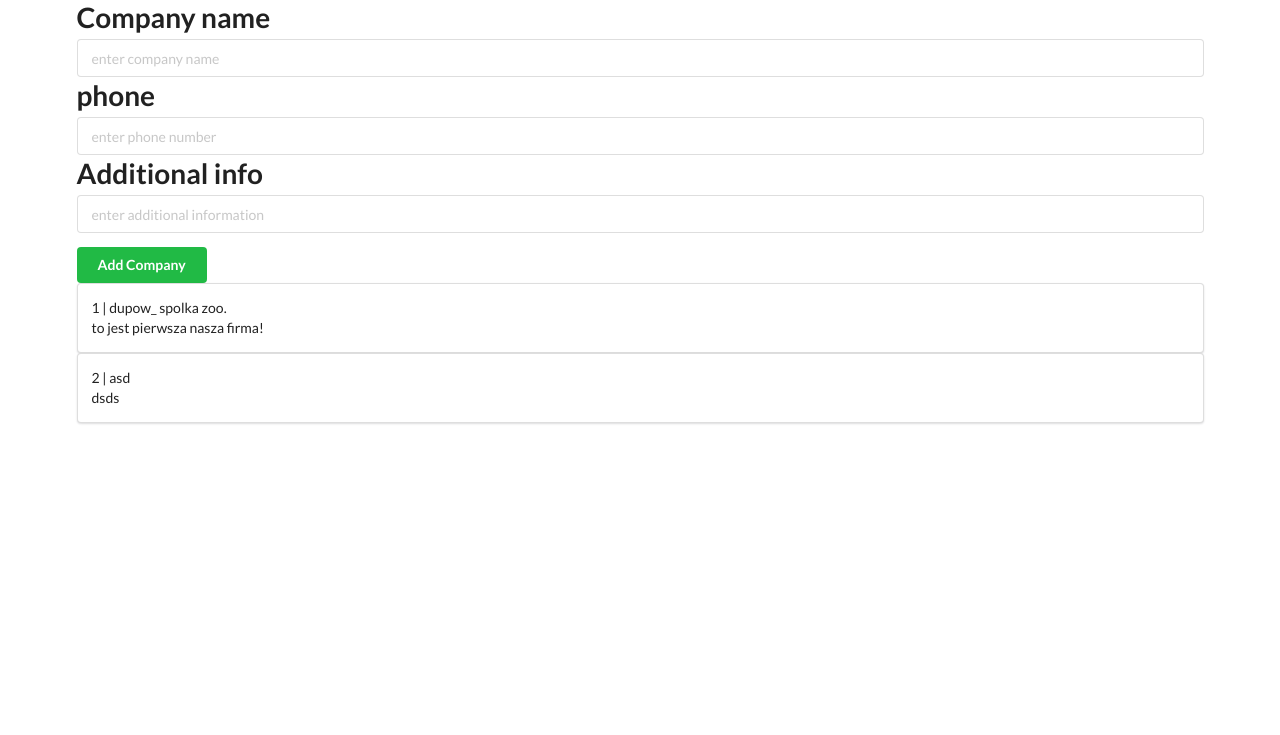
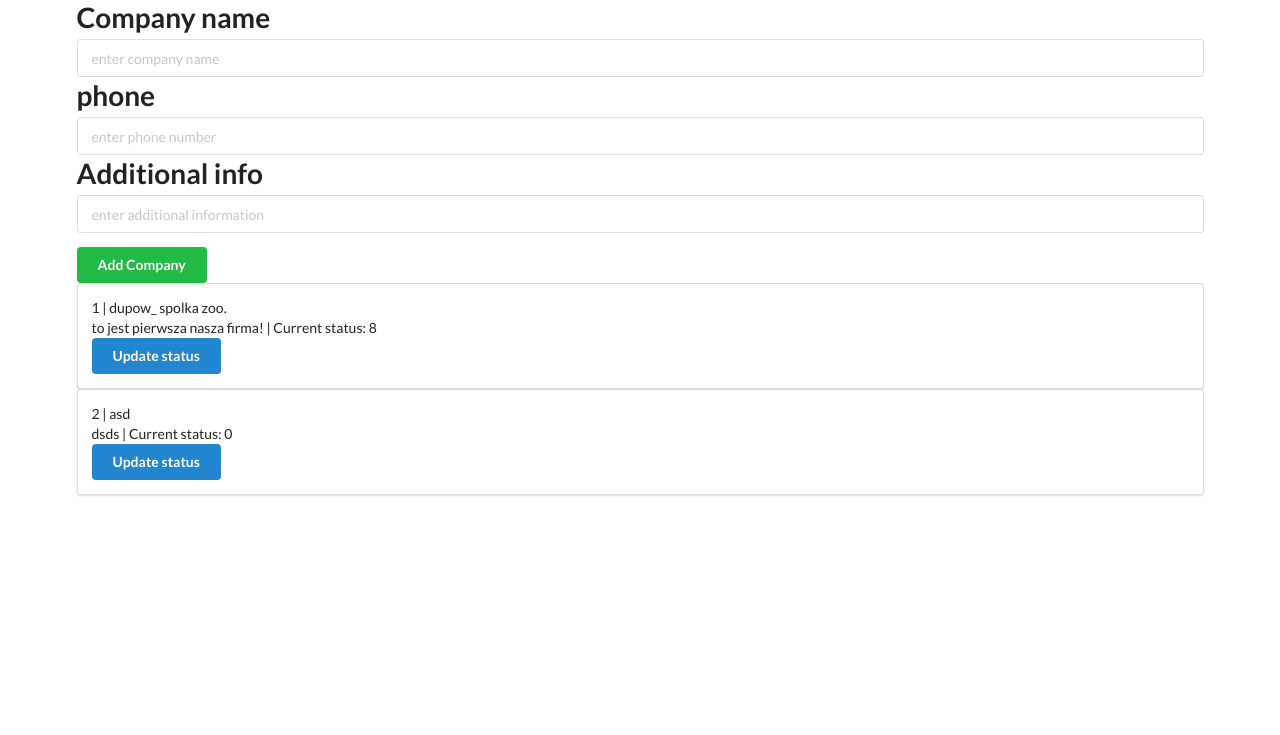
Before and after one commit to matiz69/CMS_PY, a Flask app: page / in a window 1280 px wide. Shown: the part 97-832 px from the top of the page. Run offline with Flask 3, Linux system fonts and the light colour scheme; data comes from the database, SQL or seed files in the repository; both versions use the stored data as it was after the commit; data that the repository does not hold is empty.

Commit message:
added status update

```diff
--- a/app.py
+++ b/app.py
@@ -49,6 +49,16 @@ def add_company():
     db.session.commit()
     return redirect(url_for("home"))
 
+@app.route("/update_status/<int:company_id>")
+def update_status(company_id):
+    company = Company.query.filter_by(id=company_id).first()
+    company.status += 1
+    db.session.commit()
+    return redirect(url_for("home"))
+
+
+
+
 
 if __name__ == '__main__':
     with app.app_context():
--- a/templates/base.html
+++ b/templates/base.html
@@ -29,7 +29,8 @@
 
         {% for comp in company_list %}
         <div>
-            <p class="ui segment">{{comp.id }} | {{comp.name }}<br> {{comp.addit_info }} </p>
+            <p class="ui segment">{{comp.id }} | {{comp.name }}<br>{{comp.addit_info }} | Current status: {{comp.status }}
+            <br><a class="ui blue button" href="/update_status/{{ comp.id }}">Update status</a></p>
             <!--     here, code that indicates- what else will be in segment of single company on page.-->
         </div>
         {% endfor %}
```
Also changed, not shown: instance/db.sqlite.
